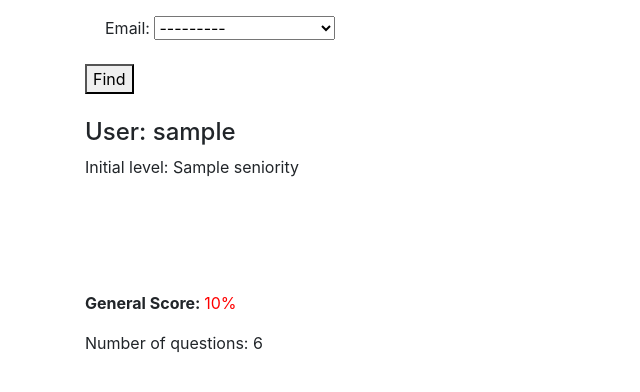
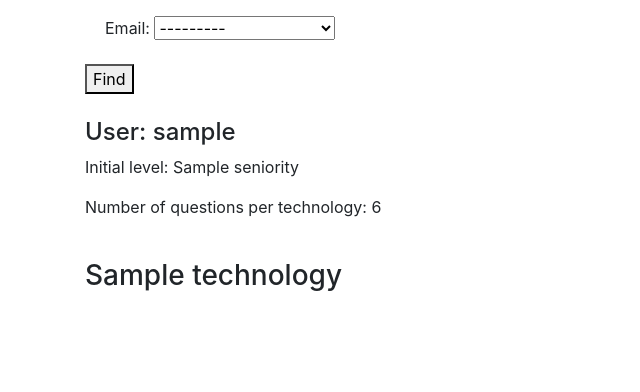
Before and after one commit to tomstasz/skills-trainer, a Django app: template templates/results.html in a window 1280 px wide. Shown: the top 392 px of the page, without its empty margins (0-640 px from the left). Run offline with Django 4.2, Linux system fonts and the light colour scheme; tables that the repository leaves empty hold one stand-in row (values such as "Sample post"); the template is opened without the code that fills it: values that come from a table or form of the project are taken from there, most other values are stand-ins (such as "Sample title", 1, 10 or a date in 2020); some libraries are stand-ins or nearby versions.

Commit message:
Implement score model and adjust score display

```diff
--- a/quiz/models.py
+++ b/quiz/models.py
@@ -42,20 +42,13 @@
     number_of_questions = models.IntegerField(
         _("Number of questions"), choices=NUM_OF_QUESTIONS
     )
-    general_score = models.IntegerField(default=0)
-    junior_score = models.IntegerField(default=0)
-    number_of_junior_series = models.IntegerField(default=0)
-    regular_score = models.IntegerField(default=0)
-    number_of_regular_series = models.IntegerField(default=0)
-    senior_score = models.IntegerField(default=0)
-    number_of_senior_series = models.IntegerField(default=0)
     created_at = models.DateTimeField(default=timezone.now)
 
     class Meta:
         verbose_name_plural = "quizes"
 
     def __str__(self):
-        return f"{self.technology} - {self.user_name}"
+        return f"{self.user_name} - {self.email}"
 
 
 class Question(models.Model):
@@ -116,3 +109,18 @@
 
     def __str__(self):
         return self.name
+
+
+class Score(models.Model):
+    quiz = models.ForeignKey("Quiz", on_delete=models.CASCADE)
+    technology = models.ForeignKey("Technology", on_delete=models.PROTECT)
+    general_score = models.IntegerField(default=0)
+    junior_score = models.IntegerField(default=0)
+    number_of_junior_series = models.IntegerField(default=0)
+    regular_score = models.IntegerField(default=0)
+    number_of_regular_series = models.IntegerField(default=0)
+    senior_score = models.IntegerField(default=0)
+    number_of_senior_series = models.IntegerField(default=0)
+
+    def __str__(self):
+        return f"{self.technology} - {self.quiz}"
--- a/templates/results.html
+++ b/templates/results.html
@@ -17,24 +17,35 @@
 <div id="percent-div">
     <h4>{% translate "User:" %} {{ quiz.user_name }}</h4>
     <p>{% translate "Initial level:" %} {{ seniority }}</p>
+    <p>{% translate "Number of questions per technology:" %} {{ quiz.number_of_questions }}</p>
     <br>
-    {% if junior_score is not None and junior_questions > 0  %}
-        <p><b>{% translate "Junior Score:" %} </b><span style="color:red;">{{ junior_score }}%</span></p>
-        <p>{% translate "Number of questions:" %} {{ junior_questions }}</p>
-    {% endif %}
-    <br>
-    {% if regular_score is not None and regular_questions > 0 %}
-        <p><b>{% translate "Regular Score:" %} </b><span style="color:red;">{{ regular_score }}%</span></p>
-        <p>{% translate "Number of questions:" %} {{ regular_questions }}</p>
-    {% endif %}
-    <br>
-    {% if senior_score is not None and senior_questions > 0 %}
-        <p><b>{% translate "Senior Score:" %} </b><span style="color:red;">{{ senior_score }}%</span></p>
-        <p>{% translate "Number of questions:" %} {{ senior_questions }}</p>
-    {% endif %}
-    <br>
-    <p><b>{% translate "General Score:" %} </b><span style="color:red;">{{ general_score }}%</span></p>
-    <p>{% translate "Number of questions:" %} {{ quiz.number_of_questions }}</p>
+    {% for technology, scores in results.items %}
+        <h3>{{ technology}}</h3>
+            {% for k, v in scores.items %}
+                {% if k == "junior_score" %}
+                    <p><b>{% translate "Junior Score:" %} </b><span style="color:red;">{{ v }}%</span></p>
+                {% endif %}
+                {% if k == "junior_questions" %}
+                    <p>{% translate "Number of junior questions:" %} {{ v }}</p>
+                {% endif %}
+                {% if k == "regular_score" %}
+                    <p><b>{% translate "Regular Score:" %} </b><span style="color:red;">{{ v }}%</span></p>
+                {% endif %}
+                {% if k == "regular_questions" %}
+                    <p>{% translate "Number of regular questions:" %} {{ v }}</p>
+                {% endif %}
+                {% if k == "senior_score" %}
+                    <p><b>{% translate "Senior Score:" %} </b><span style="color:red;">{{ v }}%</span></p>
+                {% endif %}
+                {% if k == "senior_questions" %}
+                    <p>{% translate "Number of senior questions:" %} {{ v }}</p>
+                {% endif %}
+                {% if k == "general_score" %}
+                    <p><b>{% translate "General Score:" %} </b><span style="color:red;">{{ v }}%</span></p>
+                {% endif %}
+            {% endfor %}
+            <br>
+    {% endfor %}
 </div>
 {% endif %}
 {% endblock content %}
```
Also changed, not shown: quiz/admin.py (+17 -11 lines), quiz/utils.py (+40 -21 lines), quiz/views.py (+14 -12 lines), quiz/migrations/0011_score_remove_quiz_general_score_and_more.py (added), quiz/migrations/0012_remove_technology_score_score_quiz_score_technology.py (added), quiz/migrations/0013_alter_score_technology.py (added), quiz/migrations/0014_alter_score_technology.py (added), quiz/migrations/0015_alter_score_quiz_alter_score_technology.py (added).
